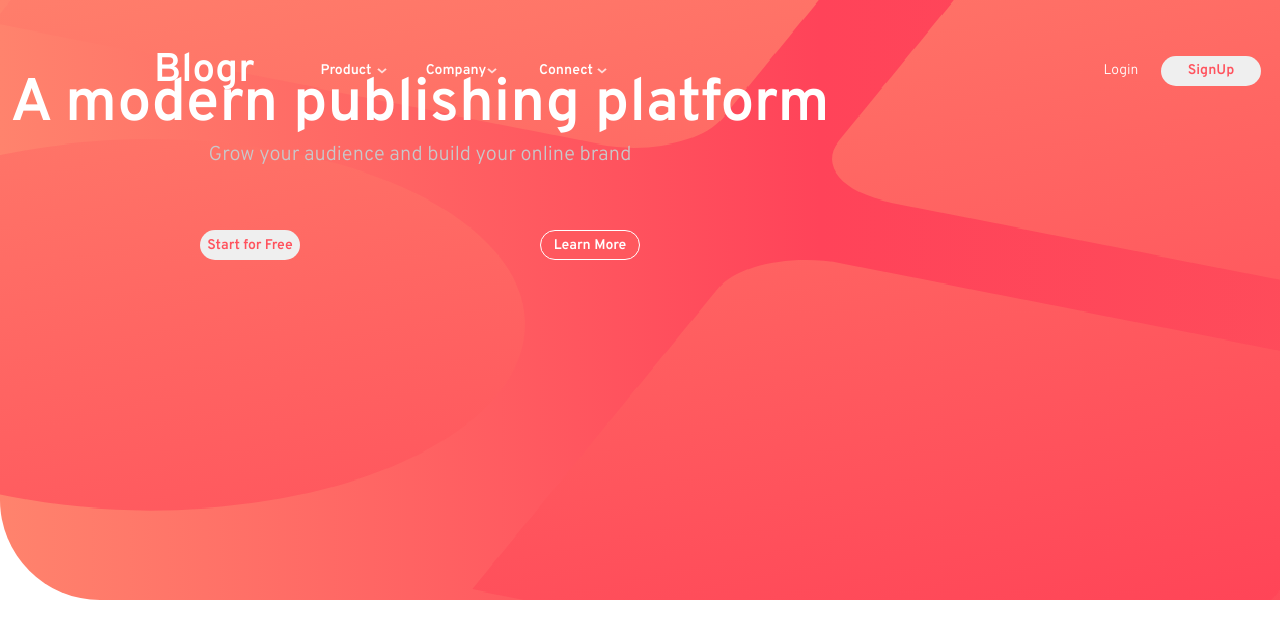
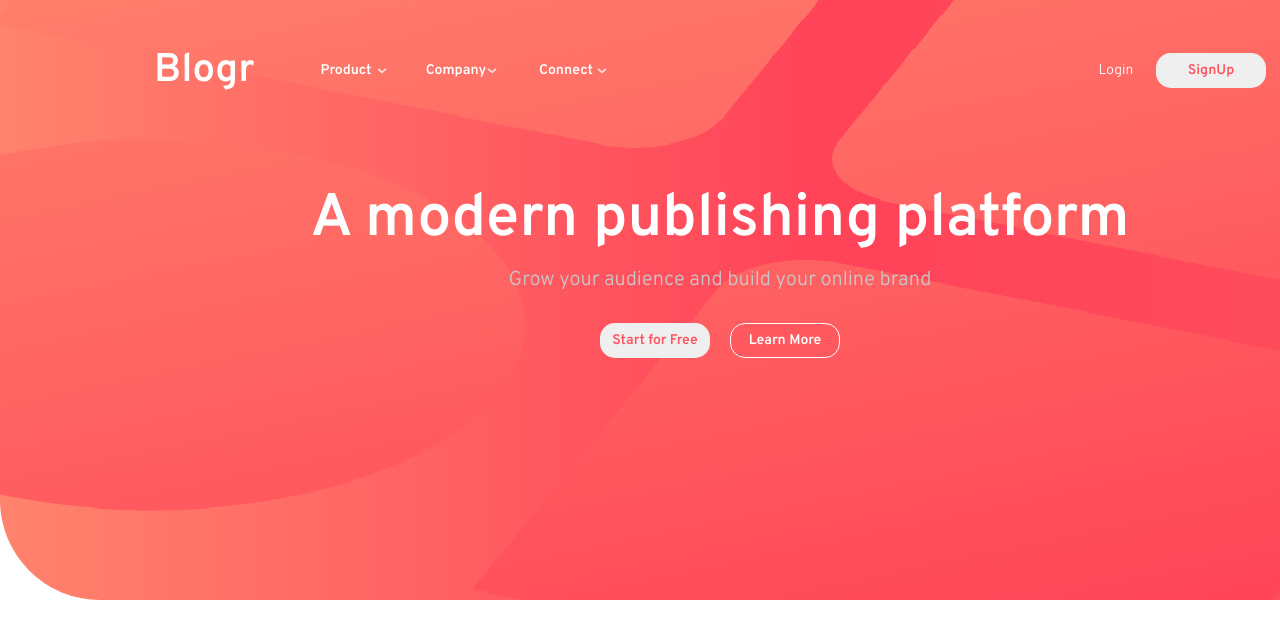
Before and after one commit to monsor3s/react-blogr-landing-page, a React (Create React App) app: page / in a window 1280 px wide. Shown: the top 638 px of the page. Built offline with nearby package versions, Linux system fonts and the light colour scheme.

Commit message:
updt finished headercmmt

```diff
--- a/src/Header/HeaderElements.js
+++ b/src/Header/HeaderElements.js
@@ -184,8 +184,8 @@ export const ButtonSignUp = styled.button`
     position: relative;
     z-index: 99;
     font-size: 14px;
-    width: 100px;
-    height: 30px;
+    width: 110px;
+    height: 35px;
     color: var(--light-red);
     font-weight: bold;
     border-radius: 15px;
@@ -205,6 +205,7 @@ export const HeaderBody = styled.div`
     width: 840px;
     height: 260px;
     position: absolute;
+    margin: 150px 0 0 300px;
     display: flex;
     flex-direction: column;
     justify-content: center;
@@ -215,7 +216,7 @@ export const HeaderBody = styled.div`
 export const HeaderBodyTitle = styled.h1`
     z-index: 99;
     width: 840px;
-    height: 50px;
+    height: 60px;
     font-size: 60px;
     position: relative;
     color: var(--white);
@@ -227,7 +228,7 @@ export const HeaderBodyTitle = styled.h1`
 export const HeaderBodySpan = styled.span`
     z-index: 99;
     width: 840px;
-    height: 50px;
+    height: 60px;
     font-size: 20px;
     position: relative;
     color: var(--gray-blue);
@@ -236,10 +237,21 @@ export const HeaderBodySpan = styled.span`
     align-items: center;
 `;
 
+export const ContainerButton = styled.div`
+    z-index: 99;
+    position: relative;
+    width: 240px;
+    height: 60px;
+    display: flex;
+    justify-content: space-between;
+    align-items: center;
+`;
+
 export const ButtonStart = styled(ButtonSignUp)`
-    position: absolute;
-    left: 200px;
-    bottom: 0;
+    position: relative;
+    display: flex;
+    justify-content: center;
+    align-items: center;
 
     &:hover {
         background-color: #fe7c86;
@@ -248,9 +260,10 @@ export const ButtonStart = styled(ButtonSignUp)`
 `;
 
 export const ButtonLearn = styled(ButtonSignUp)`
-    position: absolute;
-    right: 200px;
-    bottom: 0;
+    position: relative;
+    display: flex;
+    justify-content: center;
+    align-items: center;
     border: 1px solid var(--white);
     background-color: #ff585e;
     color: var(--white);
--- a/src/Header/index.js
+++ b/src/Header/index.js
@@ -26,6 +26,7 @@ import {
     Nav,
     NavContainer,
     ContainerTitle,
+    ContainerButton,
     } from './HeaderElements'
 
 
@@ -75,8 +76,10 @@ export const Header = () => {
           <HeaderBody>
               <HeaderBodyTitle>A modern publishing platform</HeaderBodyTitle>
               <HeaderBodySpan>Grow your audience and build your online brand</HeaderBodySpan>
+              <ContainerButton>
                 <ButtonStart>Start for Free</ButtonStart>
                 <ButtonLearn>Learn More</ButtonLearn>
+              </ContainerButton>
           </HeaderBody>
         </HeaderContainer>
       </Head>
```
